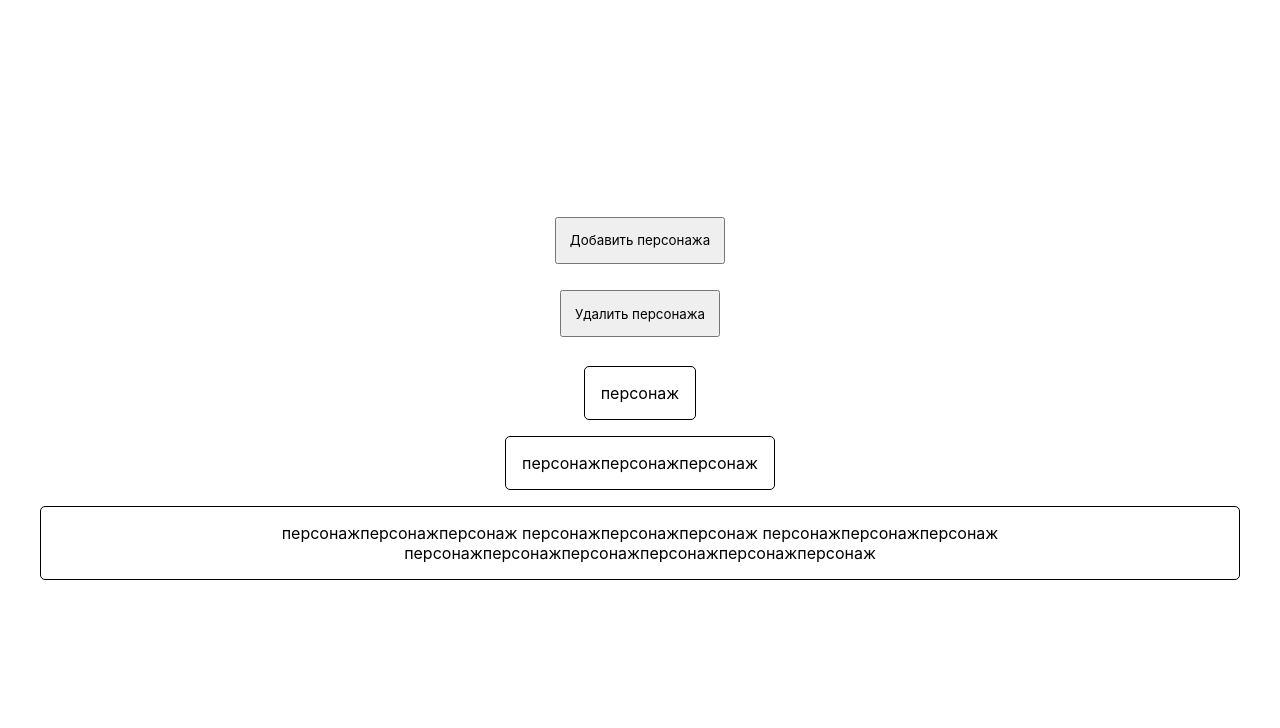
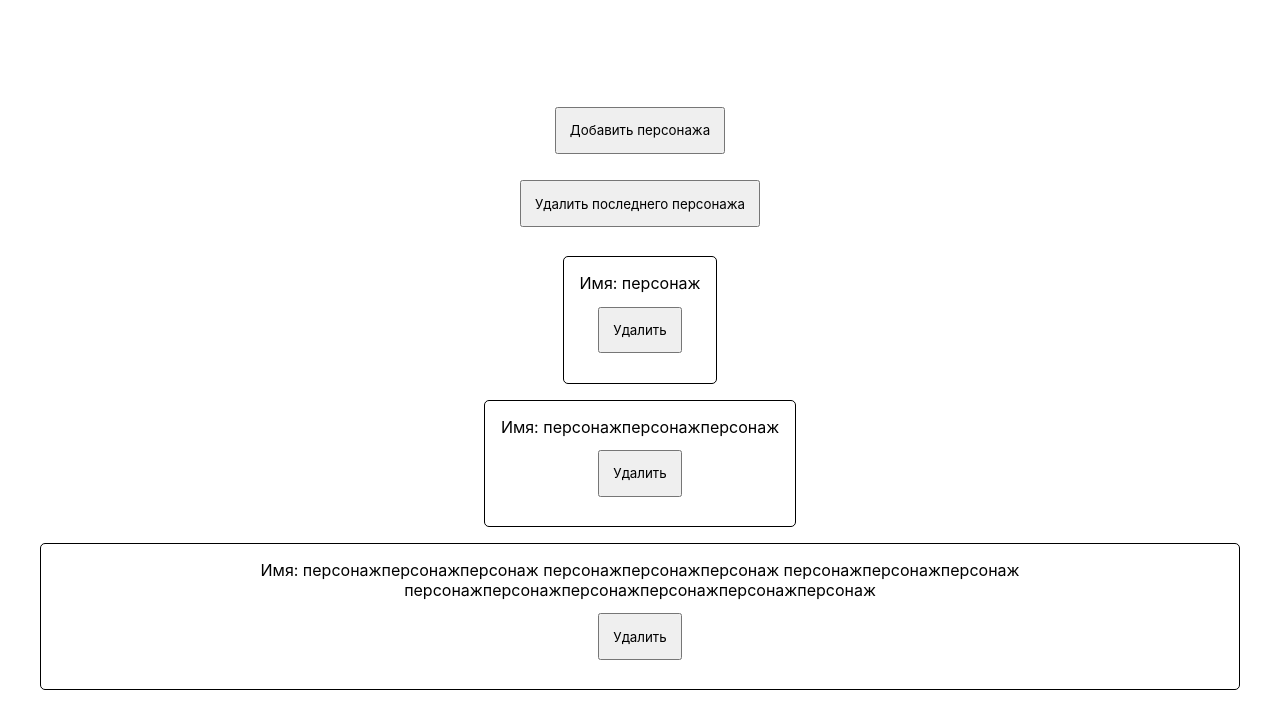
Before and after one commit to AleksandrRazhev/character-skills, a Next.js app: page / in a window 1280 px wide. Shown: the top 728 px of the page. Built offline with nearby package versions, Linux system fonts and the light colour scheme.

Commit message:
characters actions added

```diff
--- a/components/App/App.jsx
+++ b/components/App/App.jsx
@@ -1,18 +1,32 @@
 import { useDispatch, useSelector } from "react-redux";
+
+import { removeCharacter } from "../../store/charactersSlice";
+
 import style from "./App.module.css";
 
 const App = () => {
   const characters = useSelector((state) => state.characters.characters);
-  const dicpatch = useDispatch();
+  const dispatch = useDispatch();
 
   return (
     <div className={style.app}>
       <button className={style.button}>Добавить персонажа</button>
-      <button className={style.button}>Удалить персонажа</button>
+      <button
+        className={style.button}
+        onClick={() => dispatch(removeCharacter())}
+      >
+        Удалить последнего персонажа
+      </button>
       <ul className={style.list}>
-        {characters.map((item) => (
+        {characters.map((item, index) => (
           <li key={item.id} className={style.itemList}>
-            {item.name}
+            <p>Имя: {item.name}</p>
+            <button
+              className={style.button}
+              onClick={() => dispatch(removeCharacter(index))}
+            >
+              Удалить
+            </button>
           </li>
         ))}
       </ul>
--- a/components/App/App.module.css
+++ b/components/App/App.module.css
@@ -25,8 +25,9 @@
 }
 
 .itemList {
+  padding: 1em;
   display: flex;
-  padding: 1em;
+  flex-direction: column;
   margin-bottom: 1em;
   justify-content: center;
   align-items: center;
--- a/store/charactersSlice.js
+++ b/store/charactersSlice.js
@@ -12,7 +12,19 @@ const charactersSlice = createSlice({
       },
     ],
   },
-  reducers: {},
+  reducers: {
+    addCharacter(state, action) {
+      state.characters.push(action.payload);
+    },
+    removeCharacter(state, action) {
+      if (action.payload !== 0 && !action.payload) {
+        state.characters.pop();
+      } else {
+        state.characters.splice(action.payload, 1);
+      }
+    },
+  },
 });
 
 export default charactersSlice.reducer;
+export const { addCharacter, removeCharacter } = charactersSlice.actions;
```
